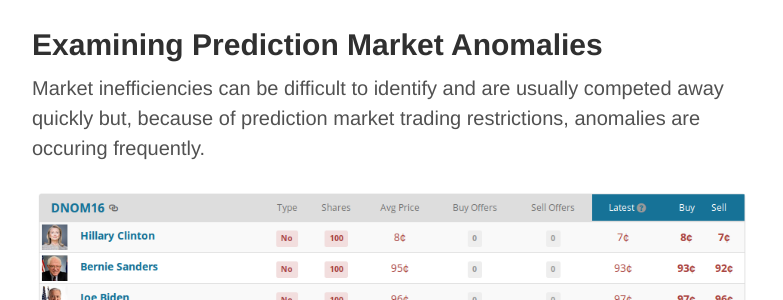
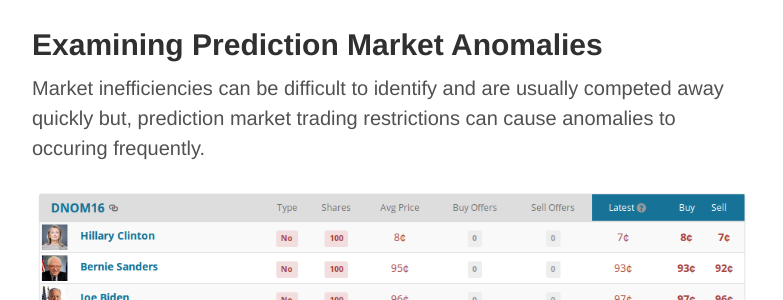
Before and after one commit to jonathanmann/jonathanmann.github.io, a Jekyll site: the page built from _posts/2016-06-16-examining-prediction-market-anomalies.md, in a window 1280 px wide. Shown: the part 153-453 px from the top of the page, without its empty margins (248-1031 px from the left). Built offline with Jekyll 4.4.1, drawn with Linux system fonts in a browser that asks for light colours; comment, search, counter and statistics services are not loaded.

```diff
--- a/_posts/2016-06-16-examining-prediction-market-anomalies.md
+++ b/_posts/2016-06-16-examining-prediction-market-anomalies.md
@@ -3,11 +3,11 @@
 title: Examining Prediction Market Anomalies
 comments: true
 image: http://jonathanmann.github.io/public/img/prediction_markets.png
-excerpt: Market inefficiencies can be difficult to identify and are usually competed away quickly but, because of prediction market trading restrictions, anomalies are occuring frequently.
+excerpt: Market inefficiencies can be difficult to identify and are usually competed away quickly but, prediction market trading restrictions can cause anomalies to occuring frequently.
 
 ---
 
-Market inefficiencies can be difficult to identify and are usually competed away quickly but, because of prediction market trading restrictions, anomalies are occuring frequently.
+Market inefficiencies can be difficult to identify and are usually competed away quickly but, prediction market trading restrictions can cause anomalies to occuring frequently.
 
 ![PredictionMarket](http://jonathanmann.github.io/public/img/prediction_markets.png)
 
```
